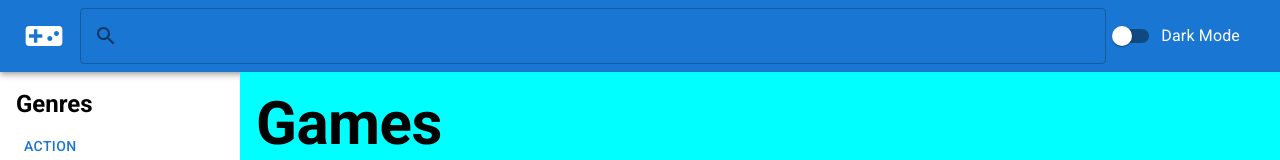
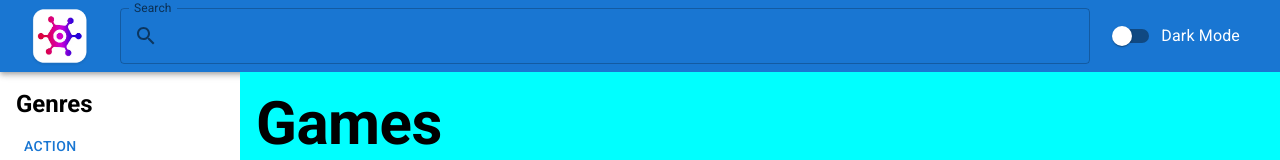
Before and after one commit to theMycron/game-hub-react, a React (Vite) app: page / in a window 1280 px wide. Shown: the top 160 px of the page. Built offline with nearby package versions, Linux system fonts and the light colour scheme; a web font is replaced by a local one.

Commit message:
updated app bar and implemented dark mode switch

```diff
--- a/src/App.tsx
+++ b/src/App.tsx
@@ -1,15 +1,26 @@
 import "./App.css";
 import NavBar from "./components/NavBar/NavBar.tsx";
 import SideBar from "./components/SideBar/SideBar.tsx";
-import { Stack, Typography } from "@mui/material";
+import { createTheme, Stack, ThemeProvider, Typography } from "@mui/material";
 import FilterBar from "./components/Main/FilterBar.tsx";
 import GameList from "./components/Main/GameList.tsx";
 import Box from "@mui/material/Box";
+import React, { ChangeEvent } from "react";
+
+const ColorModeContext = React.createContext({
+  toggleColorMode: (mode: boolean) => {},
+});
 
 function App() {
+  const colorMode = React.useContext(ColorModeContext);
+
   return (
     <>
-      <NavBar />
+      <NavBar
+        onChange={(event: ChangeEvent<HTMLInputElement>) =>
+          colorMode.toggleColorMode(event.target.checked)
+        }
+      />
       <Stack direction={{ xs: "column", sm: "row" }}>
         <Box sx={{ minWidth: 240, maxWidth: 300 }}>
           <SideBar />
@@ -26,4 +37,32 @@ function App() {
   );
 }
 
-export default App;
+export default function ToggleColorMode() {
+  const [mode, setMode] = React.useState<"light" | "dark">("light");
+  const colorMode = React.useMemo(
+    () => ({
+      toggleColorMode: (mode: boolean) => {
+        setMode(() => (mode ? "dark" : "light"));
+      },
+    }),
+    [],
+  );
+
+  const theme = React.useMemo(
+    () =>
+      createTheme({
+        palette: {
+          mode,
+        },
+      }),
+    [mode],
+  );
+
+  return (
+    <ColorModeContext.Provider value={colorMode}>
+      <ThemeProvider theme={theme}>
+        <App />
+      </ThemeProvider>
+    </ColorModeContext.Provider>
+  );
+}
--- a/src/components/NavBar/NavBar.tsx
+++ b/src/components/NavBar/NavBar.tsx
@@ -1,44 +1,47 @@
 import {
   AppBar,
   Container,
+  FormControl,
   FormControlLabel,
   InputAdornment,
+  InputLabel,
+  OutlinedInput,
   Switch,
-  TextField,
   Toolbar,
 } from "@mui/material";
-import VideogameAssetIcon from "@mui/icons-material/VideogameAsset";
+import logo from "../../assets/logo.webp";
 import SearchIcon from "@mui/icons-material/Search";
 import Box from "@mui/material/Box";
+import { ChangeEvent } from "react";
 
-function NavBar() {
+interface Props {
+  onChange?: (event: ChangeEvent<HTMLInputElement>) => void;
+}
+
+function NavBar({ onChange }: Props) {
   return (
     <AppBar position="static">
       <Container maxWidth="xl">
         <Toolbar disableGutters>
-          <VideogameAssetIcon sx={{ display: "flex", mr: 1, fontSize: 40 }} />
-          <Box sx={{ flexGrow: 2, display: "flex" }}>
-            <TextField
+          <Box component="img" sx={{ maxHeight: 72 }} src={logo} />
+          <FormControl sx={{ flexGrow: 2, display: "flex", mx: 3 }}>
+            <InputLabel htmlFor="search">Search</InputLabel>
+            <OutlinedInput
               id="search"
-              sx={{ m: 1 }}
-              fullWidth
-              InputProps={{
-                startAdornment: (
-                  <InputAdornment position="start">
-                    <SearchIcon />
-                  </InputAdornment>
-                ),
-              }}
+              label="Search"
+              startAdornment={
+                <InputAdornment position="start">
+                  <SearchIcon />
+                </InputAdornment>
+              }
+            />
+          </FormControl>
+          <Box sx={{ display: "flex" }}>
+            <FormControlLabel
+              control={<Switch onChange={onChange}></Switch>}
+              label={"Dark Mode"}
             />
           </Box>
-          <Box sx={{ display: "flex" }}>
-            <FormControlLabel control={<Switch></Switch>} label={"Dark Mode"} />
-          </Box>
-
-          {/*<VideogameAssetIcon*/}
-          {/*  sx={{ display: { xs: "flex", md: "none" }, mr: 1, fontSize: 40 }}*/}
-          {/*/>*/}
-          {/*<Box sx={{ flexGrow: 1, display: { xs: "flex", md: "none" } }}></Box>*/}
         </Toolbar>
       </Container>
     </AppBar>
```
Also changed, not shown: src/components/theme.ts (added, +9 -0 lines), src/assets/logo.webp (added).
